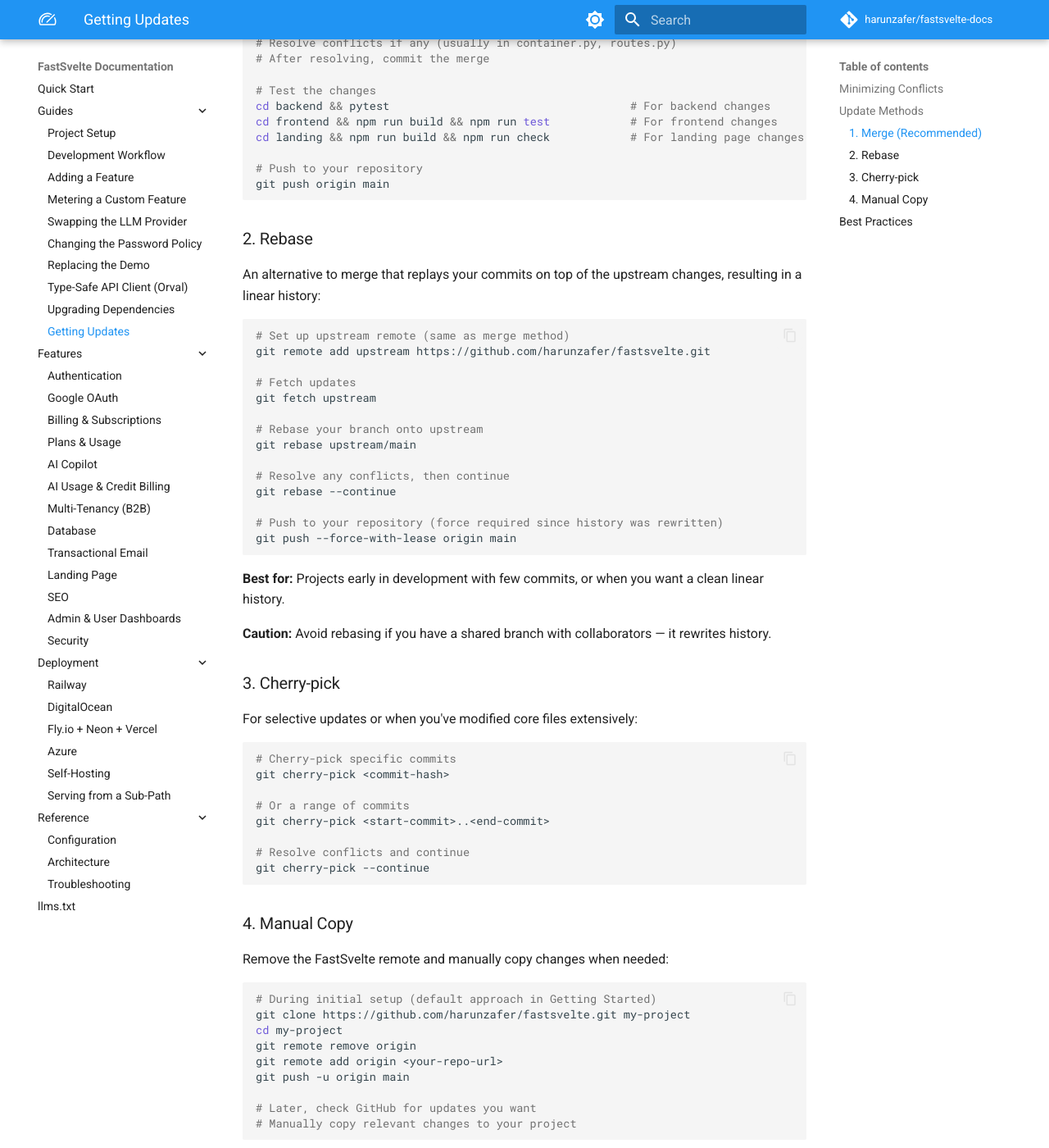
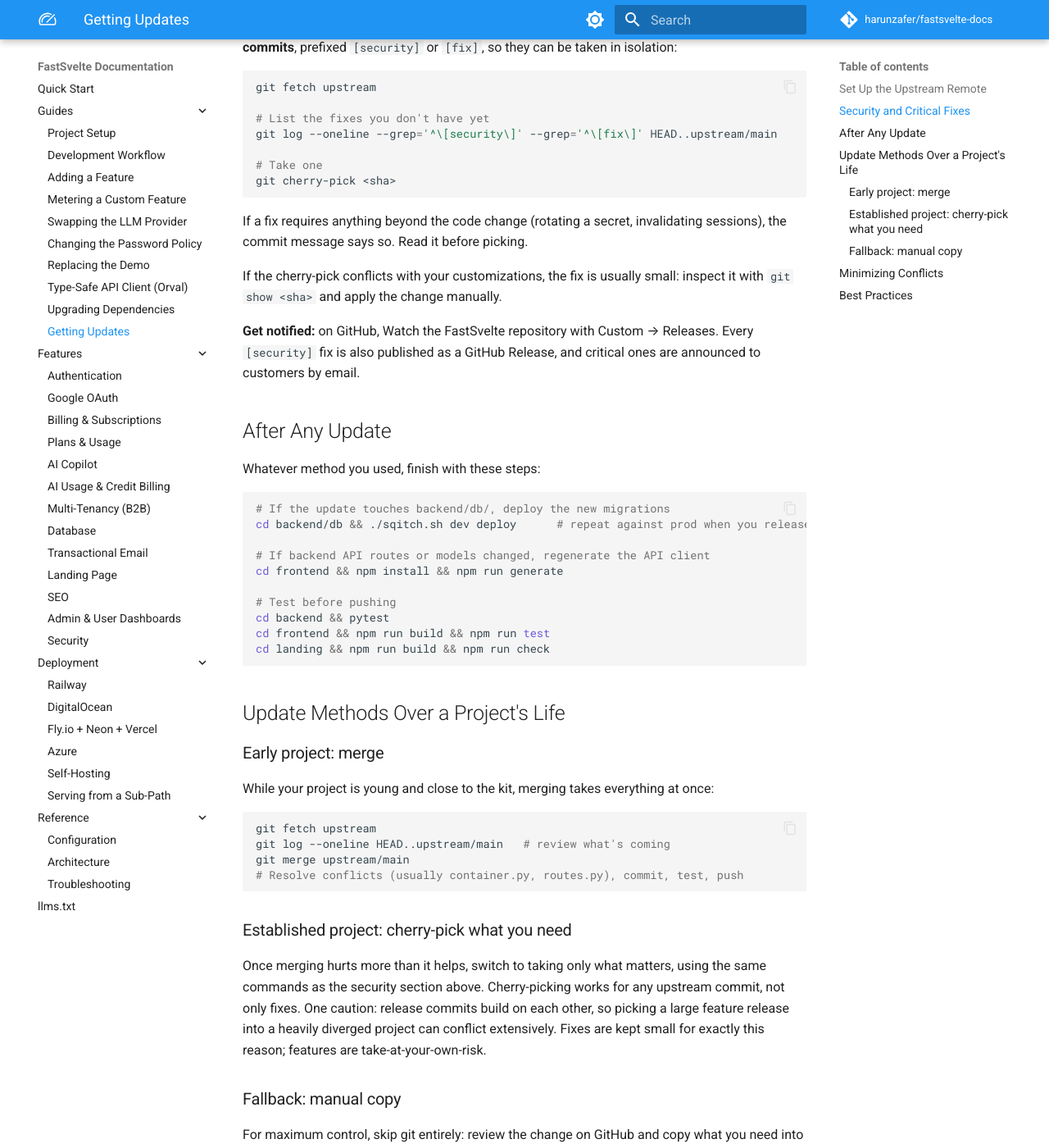
Before and after one commit to harunzafer/fastsvelte-docs, an MkDocs documentation site: the page built from docs/guides/getting-updates.md, in a window 1280 px wide and 1400 px high, scrolled down 973 px. Shown: the whole window at 82% size. Built offline with MkDocs 1.6.1 and Material for MkDocs 9.7.7, drawn with Linux system fonts in a browser that asks for light colours; comment, search, counter and statistics services are not loaded; some of the changed text lies outside the part shown.

Commit message:
docs: reframe getting-updates around divergence and cherry-picked fixes
Projects diverge from the kit by design; merge is documented as early-days
only. Security/critical fixes ship as standalone [security]/[fix] commits
that any project can cherry-pick. Adds the post-update ritual (sqitch
deploy, regenerate client, test) and notification via GitHub Releases.

````diff
--- a/docs/guides/getting-updates.md
+++ b/docs/guides/getting-updates.md
@@ -1,27 +1,23 @@
 ---
-description: "How to get updates from FastSvelte while maintaining your customizations. Learn strategies for pulling upstream changes, managing git remotes, and minimizing merge conflicts."
-keywords: "fastsvelte updates, git upstream, merge upstream, starter kit updates, git remote, pull updates, version control, merge conflicts, fork maintenance"
+description: "How to get updates from FastSvelte: why projects diverge over time, how to cherry-pick security and bug fixes, and when merging still makes sense."
+keywords: "fastsvelte updates, git upstream, cherry-pick, security fixes, starter kit updates, merge conflicts, fork maintenance"
 ---
 
 # Getting Updates
 
-[FastSvelte](https://fastsvelte.dev) is yours to customize and extend. You can stay connected to receive bug fixes and improvements, or disconnect completely and own your codebase.
+[FastSvelte](https://fastsvelte.dev) is yours to customize and extend. From the first week you will add your own migrations, routes, and pages, and your project starts to diverge from the kit. That is by design: FastSvelte is a starting point you own, not a framework you track.
 
-## Minimizing Conflicts
+Be realistic about what that means for updates:
 
-**Extend rather than modify** to reduce merge conflicts. When you create new files instead of editing existing FastSvelte code, conflicts are limited to a few predictable integration points.
+- **Early on**, merging upstream works well. Your diff is small and conflicts are few.
+- **Over time, merging stops being sustainable.** Your schema, routes, and components drift away from the kit's, and a full merge brings more conflict than value. This is normal and expected, not a failure.
+- **What always works: taking specific fixes.** FastSvelte ships security and critical fixes as standalone commits precisely so you can cherry-pick them into any project, no matter how far it has diverged.
 
-**Extension Pattern for Fewer Conflicts:**
-- New routes, services, repositories in their own files
-- New frontend pages and components
-- New database migrations
-- Conflicts are still expected in files such as `container.py` or `routes.py` where new components are registered. But manageable.
+Starting a new project? Simply clone the latest FastSvelte. Everything below is for projects already in flight.
 
-## Update Methods
+## Set Up the Upstream Remote
 
-### 1. Merge (Recommended)
-
-Keep FastSvelte as an upstream remote and merge updates:
+Every method below needs FastSvelte available as a remote:
 
 ```bash
 # During initial setup (instead of removing origin)
@@ -33,92 +29,80 @@ git push -u origin main
 
 # If you already removed origin, add upstream back
 git remote add upstream https://github.com/harunzafer/fastsvelte.git
+```
 
-# Later, when you want updates
+## Security and Critical Fixes
+
+Read this section even if you never merge. We publish security and critical fixes as **standalone commits**, prefixed `[security]` or `[fix]`, so they can be taken in isolation:
+
+```bash
 git fetch upstream
 
-# View available updates
-git log --oneline HEAD..upstream/main
+# List the fixes you don't have yet
+git log --oneline --grep='^\[security\]' --grep='^\[fix\]' HEAD..upstream/main
 
-# Merge updates
-git merge upstream/main
-
-# Resolve conflicts if any (usually in container.py, routes.py)
-# After resolving, commit the merge
-
-# Test the changes
-cd backend && pytest                                    # For backend changes
-cd frontend && npm run build && npm run test            # For frontend changes
-cd landing && npm run build && npm run check            # For landing page changes
-
-# Push to your repository
-git push origin main
+# Take one
+git cherry-pick <sha>
 ```
 
-### 2. Rebase
+If a fix requires anything beyond the code change (rotating a secret, invalidating sessions), the commit message says so. Read it before picking.
 
-An alternative to merge that replays your commits on top of the upstream changes, resulting in a linear history:
+If the cherry-pick conflicts with your customizations, the fix is usually small: inspect it with `git show <sha>` and apply the change manually.
+
+**Get notified:** on GitHub, Watch the FastSvelte repository with Custom → Releases. Every `[security]` fix is also published as a GitHub Release, and critical ones are announced to customers by email.
+
+## After Any Update
+
+Whatever method you used, finish with these steps:
 
 ```bash
-# Set up upstream remote (same as merge method)
-git remote add upstream https://github.com/harunzafer/fastsvelte.git
+# If the update touches backend/db/, deploy the new migrations
+cd backend/db && ./sqitch.sh dev deploy      # repeat against prod when you release
 
-# Fetch updates
-git fetch upstream
+# If backend API routes or models changed, regenerate the API client
+cd frontend && npm install && npm run generate
 
-# Rebase your branch onto upstream
-git rebase upstream/main
-
-# Resolve any conflicts, then continue
-git rebase --continue
-
-# Push to your repository (force required since history was rewritten)
-git push --force-with-lease origin main
+# Test before pushing
+cd backend && pytest
+cd frontend && npm run build && npm run test
+cd landing && npm run build && npm run check
 ```
 
-**Best for:** Projects early in development with few commits, or when you want a clean linear history.
+## Update Methods Over a Project's Life
 
-**Caution:** Avoid rebasing if you have a shared branch with collaborators — it rewrites history.
+### Early project: merge
 
-### 3. Cherry-pick
-
-For selective updates or when you've modified core files extensively:
+While your project is young and close to the kit, merging takes everything at once:
 
 ```bash
-# Cherry-pick specific commits
-git cherry-pick <commit-hash>
-
-# Or a range of commits
-git cherry-pick <start-commit>..<end-commit>
-
-# Resolve conflicts and continue
-git cherry-pick --continue
+git fetch upstream
+git log --oneline HEAD..upstream/main   # review what's coming
+git merge upstream/main
+# Resolve conflicts (usually container.py, routes.py), commit, test, push
 ```
 
+### Established project: cherry-pick what you need
 
-### 4. Manual Copy
+Once merging hurts more than it helps, switch to taking only what matters, using the same commands as the security section above. Cherry-picking works for any upstream commit, not only fixes. One caution: release commits build on each other, so picking a large feature release into a heavily diverged project can conflict extensively. Fixes are kept small for exactly this reason; features are take-at-your-own-risk.
 
-Remove the FastSvelte remote and manually copy changes when needed:
+### Fallback: manual copy
 
-```bash
-# During initial setup (default approach in Getting Started)
-git clone https://github.com/harunzafer/fastsvelte.git my-project
-cd my-project
-git remote remove origin
-git remote add origin <your-repo-url>
-git push -u origin main
+For maximum control, skip git entirely: review the change on GitHub and copy what you need into your project. This always works, and for a heavily customized file it is often faster than resolving a conflict.
 
-# Later, check GitHub for updates you want
-# Manually copy relevant changes to your project
-```
+## Minimizing Conflicts
 
-**Best for:** Projects with heavy customization or teams that prefer full control.
+**Extend rather than modify** to reduce merge conflicts. When you create new files instead of editing existing FastSvelte code, conflicts are limited to a few predictable integration points:
+
+- New routes, services, repositories in their own files
+- New frontend pages and components
+- New database migrations
+- Conflicts are still expected in files such as `container.py` or `routes.py` where new components are registered. But manageable.
 
 ## Best Practices
 
 1. **Always test updates in development first** - Never update production directly
 2. **Create a backup branch** before major updates
-3. **Review release notes** to understand what changed
+3. **Review the commit message** of anything you pick: fixes that need manual steps say so there
 
 ---
 
````
